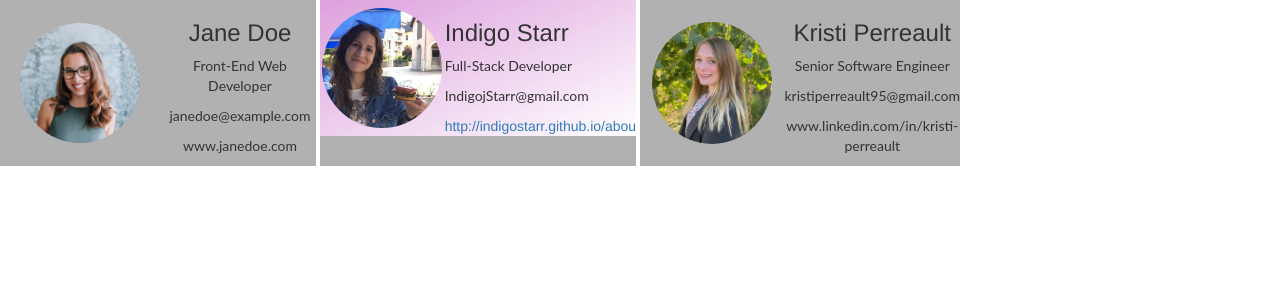
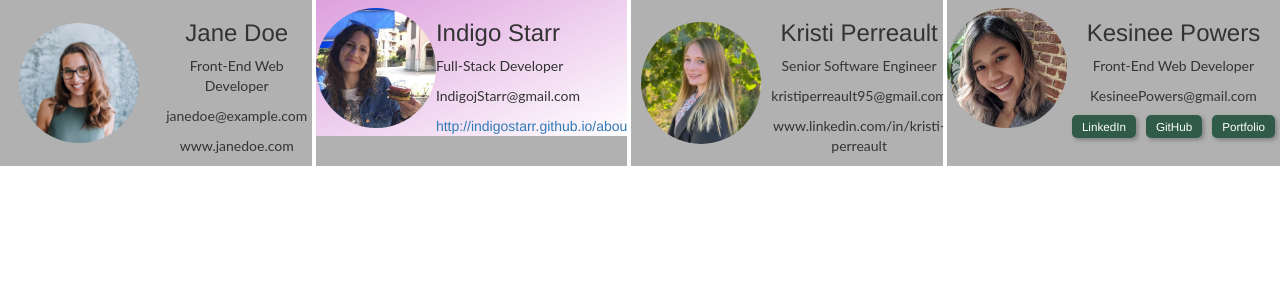
Before and after one commit to women-who-software/scrollodex, a React (Create React App) app: page / in a window 1280 px wide. Shown: the top 300 px of the page. Built offline with nearby package versions, Linux system fonts and the light colour scheme.

Commit message:
Added my card

```diff
--- /dev/null
+++ b/src/cards/kesineeCard/KesineeCard.jsx
@@ -0,0 +1,35 @@
+import React from "react";
+import "./kesineeCard.scss";
+import image from "./kesinee_headshot.png";
+
+function KesineeCard() {
+  return (
+    <div className="cardContainer">
+      <div className="card">
+        <img className="imageContainer" src={image} alt="kesinee's headshot" />
+      </div>
+
+      <div className="card">
+        <h3>Kesinee Powers</h3>
+        <p>Front-End Web Developer</p>
+        <p>KesineePowers@gmail.com</p>
+
+        <a
+          className="link"
+          target="_blank"
+          href="https://www.linkedin.com/in/kesineepowers/"
+        >
+          {"LinkedIn"}
+        </a>
+        <a className="link" target="_blank" href="https://github.com/KesineeP">
+          {"GitHub"}
+        </a>
+        <a className="link" target="_blank" href="https://kesineep.github.io/">
+          {"Portfolio"}
+        </a>
+      </div>
+    </div>
+  );
+}
+
+export default KesineeCard;
--- /dev/null
+++ b/src/cards/kesineeCard/kesineeCard.scss
@@ -0,0 +1,31 @@
+.cardContainer {
+  display: grid;
+  grid-template-columns: 1fr 1fr;
+  grid-template-rows: auto;
+  align-items: center;
+}
+.card {
+  margin: auto;
+  text-align: center;
+}
+.imageContainer {
+  width: 120px;
+  height: auto;
+  margin: auto;
+  border-radius: 50%;
+}
+.link {
+  padding: 5px 10px;
+  margin: 0 5px 5px;
+  background-color: rgb(47, 91, 72);
+  box-shadow: 2px 2px 4px grey;
+  border: none;
+  border-radius: 5px;
+  color: white;
+  font-size: smaller;
+}
+.link:hover {
+  background-color: rgb(222, 218, 218);
+  color: cadetblue;
+  text-decoration: none;
+}
--- a/src/cardsDisplay.jsx
+++ b/src/cardsDisplay.jsx
@@ -1,11 +1,10 @@
 import React from "react";
 import "./cardsDisplay.scss";
 
-
 import ExampleCard from "./cards/exampleCard/exampleCard";
 import IndigoCard from "./cards/indigoCard/indigoCard";
-import KristiCard from './cards/kristiCard/kristiCard';
-
+import KristiCard from "./cards/kristiCard/kristiCard";
+import KesineeCard from "./cards/kesineeCard/KesineeCard";
 
 function CardsDisplay(props) {
   return (
@@ -21,8 +20,9 @@ function CardsDisplay(props) {
       <div>
         <KristiCard />
       </div>
-
-
+      <div>
+        <KesineeCard />
+      </div>
     </div>
   );
 }
```
Also changed, not shown: src/cards/kesineeCard/kesinee_headshot.png (added).
